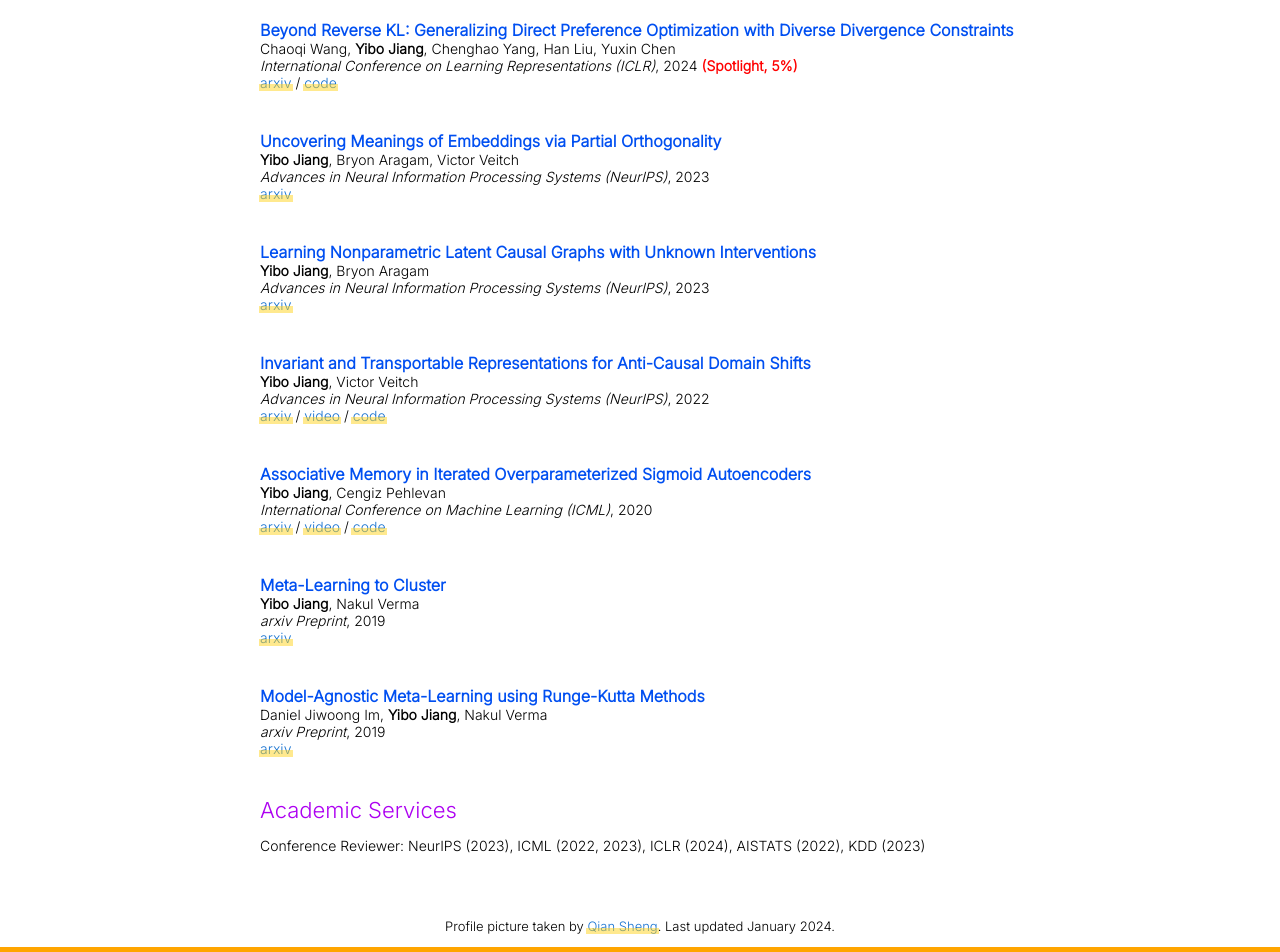
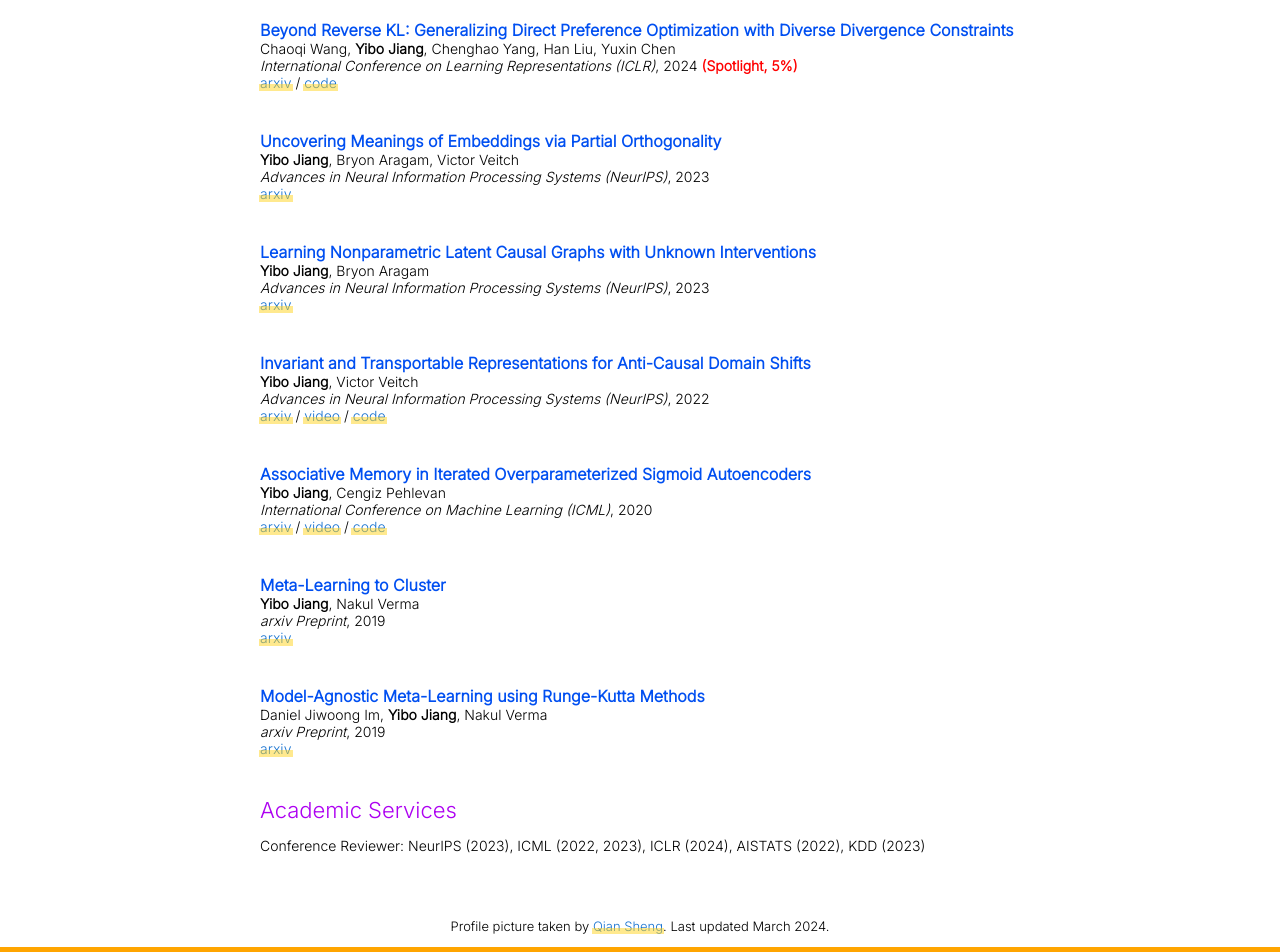
Before and after one commit to ybjiaang/ybjiaang.github.io, a Jekyll site: the page built from _posts/2024-3-16-origin.markdown, in a window 1280 px wide. Shown: the part 705-1657 px from the top of the page. Built offline with Jekyll 4.4.1, drawn with Linux system fonts in a browser that asks for light colours.

Commit message:
Update default.html

```diff
--- a/_layouts/default.html
+++ b/_layouts/default.html
@@ -186,7 +186,7 @@
             <td style="padding:0px">
               <br>
               <p style="text-align:center;font-size:small;">
-                Profile picture taken by <a style="font-size:small;" href="https://www.instagram.com/qsqsqsqsqsqssss/">Qian Sheng</a>. Last updated January 2024.
+                Profile picture taken by <a style="font-size:small;" href="https://www.instagram.com/qsqsqsqsqsqssss/">Qian Sheng</a>. Last updated March 2024.
               </p>
             </td>
           </tr>
```
